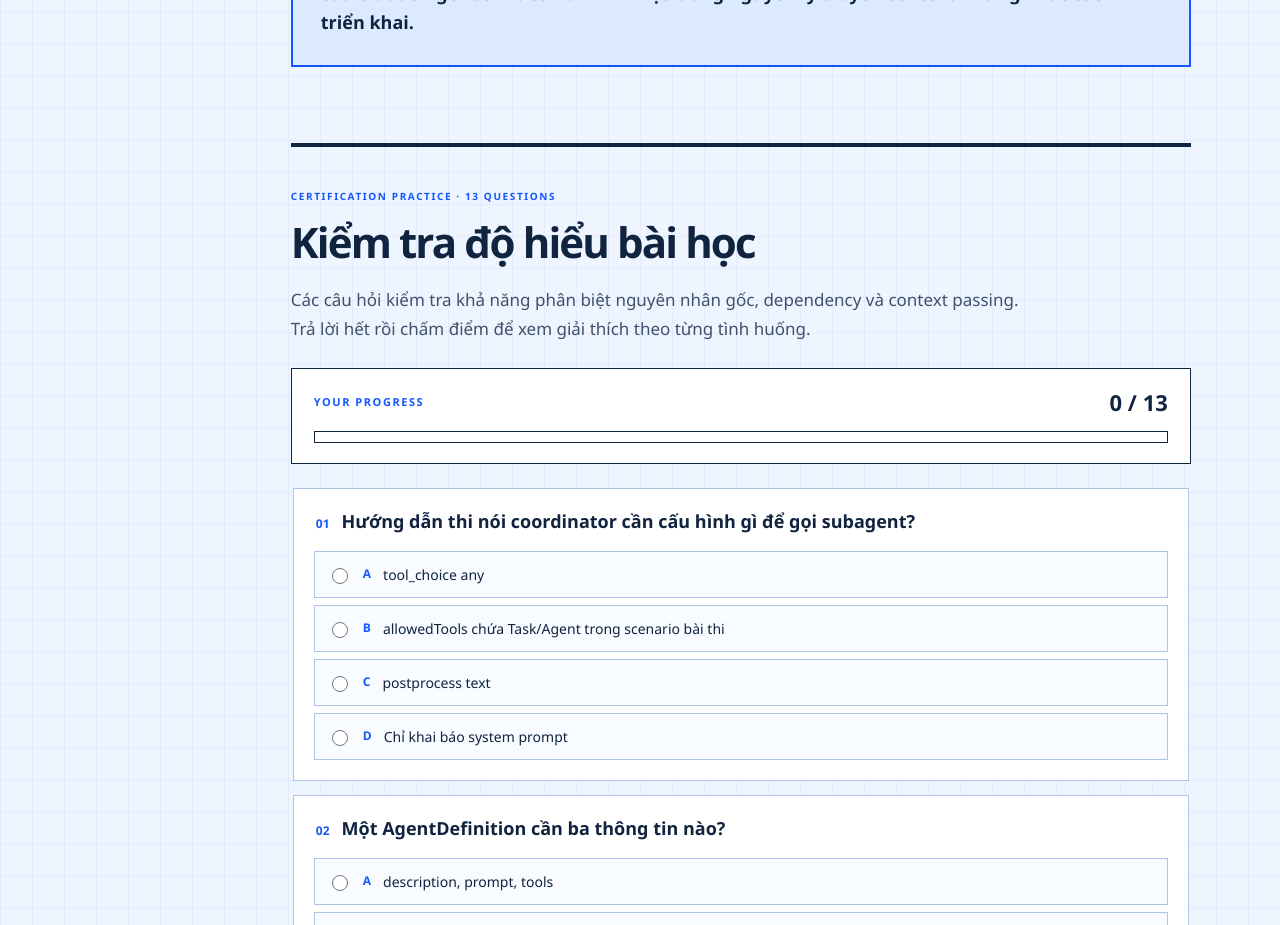
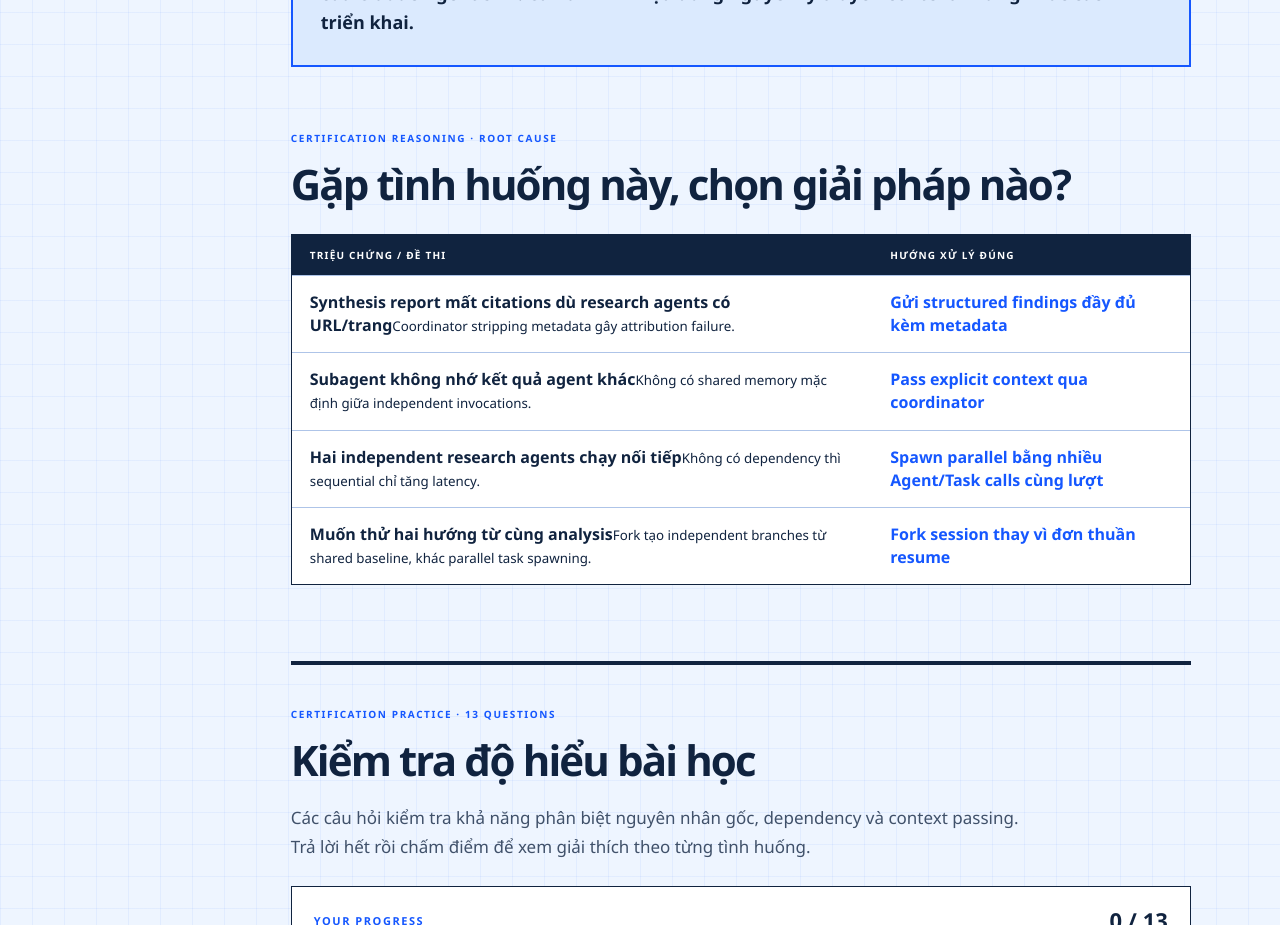
Before and after one commit to AnTuY154/claude_learn, a Next.js app: page /lesson3 in a window 1280 px wide. Shown: the part 8500-9425 px from the top of the page. Built offline with nearby package versions, Linux system fonts and the light colour scheme; no server answers.

Commit message:
feat(audit): add root-cause decision board to Lesson 3

```diff
--- a/app/lesson3/page.tsx
+++ b/app/lesson3/page.tsx
@@ -1,6 +1,7 @@
 "use client";
 
 import Link from "next/link";
+import { ExamDecisionBoard } from "@/app/components/ExamDecisionBoard";
 import { useState, type FormEvent } from "react";
 import type { Finding } from "@/lib/context-passing";
 import { Lesson3Theory } from "./Lesson3Theory";
@@ -226,6 +227,8 @@ export default function Lesson3Page() {
           </section>
 
           {/* QUIZ đứng trước lab: học lý thuyết → tự kiểm tra → thực hành. */}
+          <ExamDecisionBoard number={3} />
+
           <Lesson3Quiz />
 
           <section className="build-checklist">
```
